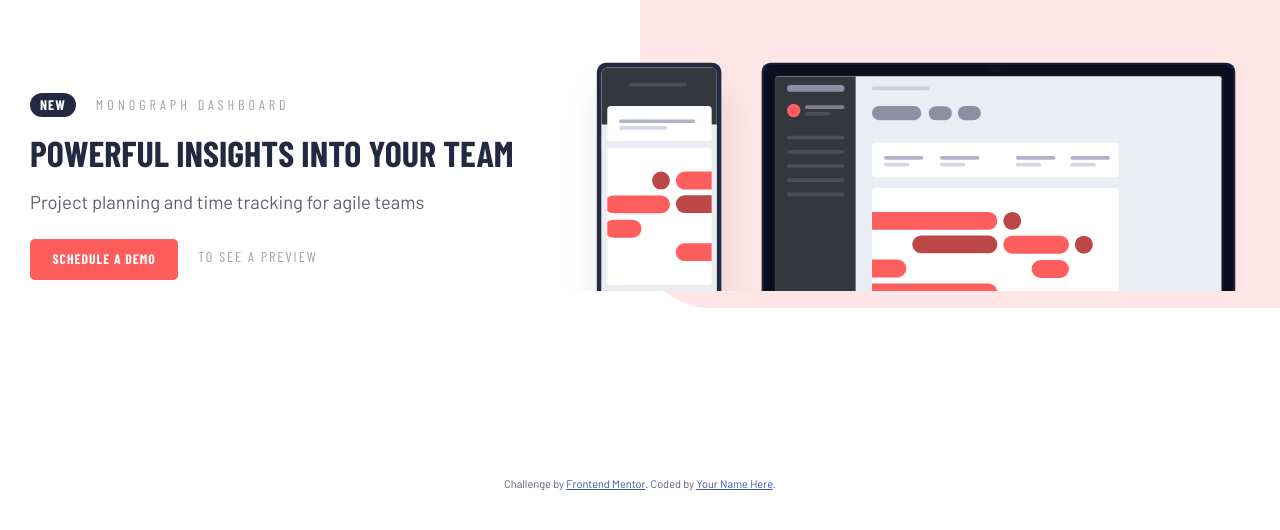
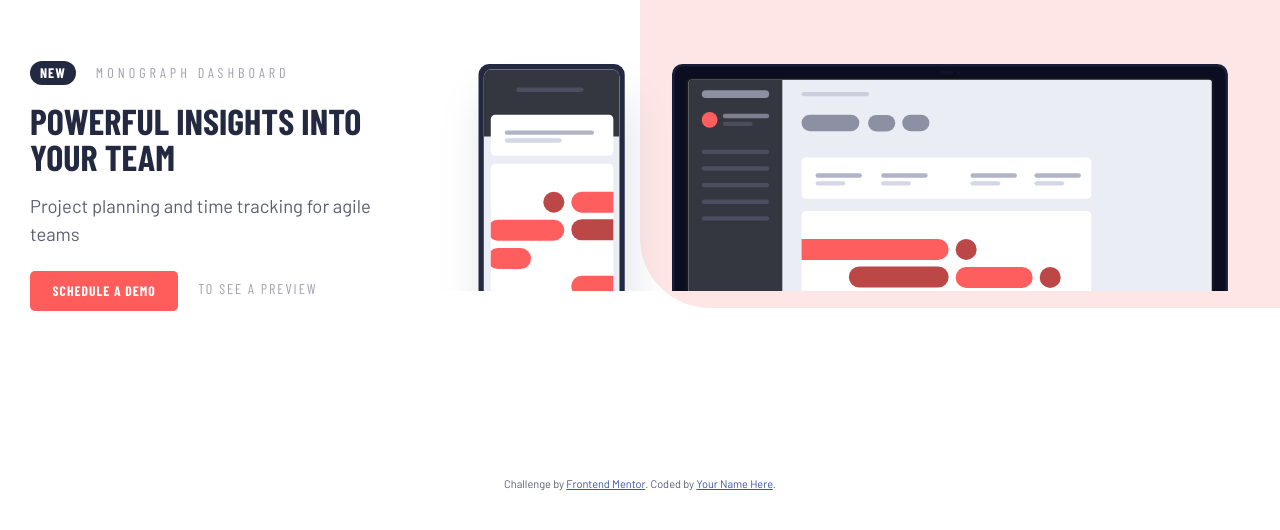
Before and after one commit to edo979/project-tracking-intro-component-master, a plain HTML site: page index.html in a window 1280 px wide. Shown: the part 102-632 px from the top of the page. Drawn offline with nearby package versions, Linux system fonts and the light colour scheme.

Commit message:
edit break point md

```diff
--- a/sass/_components.scss
+++ b/sass/_components.scss
@@ -79,9 +79,12 @@ main {
   }
 
   .main {
-    flex-basis: 75%;
+    flex-basis: 80%;
   }
 }
 
 @include mq($break-point-lg) {
+  .main {
+    flex-basis: 50%;
+  }
 }
--- a/sass/_vars.scss
+++ b/sass/_vars.scss
@@ -12,7 +12,7 @@ $Dark-Grayish-Blue: hsl(230, 11%, 40%);
 $Grayish-Blue: hsl(231, 7%, 65%);
 $Light-Grayish-Blue: hsl(207, 33%, 95%);
 
-$break-point-md: 600px;
+$break-point-md: 525px;
 $break-point-lg: 800px;
 
 @mixin mq($bp) {
```
Also changed, not shown: css/style.css, 1 other file.
